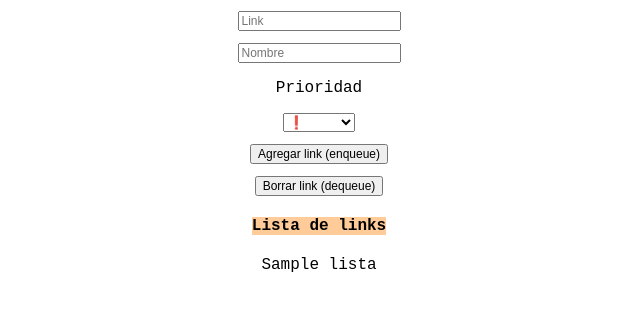
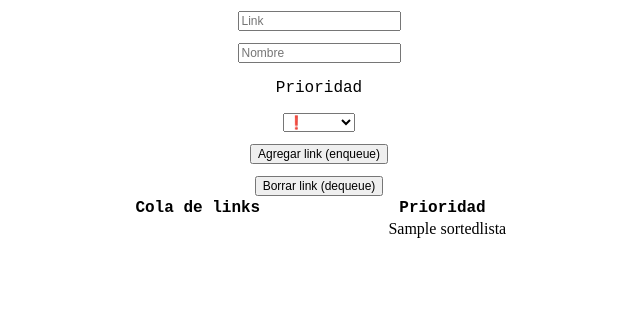
Before and after one commit to fatimaavila/linkQueueFlask, a Flask app: template templates/index.html in a window 1280 px wide. Shown: the part 136-447 px from the top of the page, without its empty margins (321-961 px from the left). Run offline with Flask 2, Linux system fonts and the light colour scheme; the template is opened without the code that fills it: most values are stand-ins (such as "Sample title", 1, 10 or a date in 2020).

Commit message:
Cambios de la UI, para ver ambas listas

```diff
--- a/templates/index.html
+++ b/templates/index.html
@@ -26,16 +26,29 @@
       	<input type="text" placeholder="Nombre" name="nombre"></input>
        <p style=" font-family:courier new,courier,monospace;">Prioridad</p>
         <select name="prioridad" id="prioridad">
-          <option value="1">❗️</option>
+          <option value="3">❗️</option>
           <option value="2">❗️❗️</option>
-          <option value="3">❗️❗️❗️</option>
+          <option value="1">❗️❗️❗️</option>
         </select>
 			<input type="submit" value="Agregar link (enqueue)"></input>
 		</form>
     <form action="/dequeue">
         <input type="submit" value="Borrar link (dequeue)"></input>
       </form>
-    <h4 style="text-align: center; font-family:courier new,courier,monospace;"><span style="background-color: #ffcc99;">Lista de links</span></h4>
-   <p style="text-align: center; font-family:courier new,courier,monospace;"> {{lista | safe}}</p>
+    <table align="center" border="0" cellpadding="1" cellspacing="1" style="width:500px;">
+	<thead>
+		<tr>
+			<th scope="col"><span style="font-family:courier new,courier,monospace;">Cola de links</span></th>
+			<th scope="col"><span style="font-family:courier new,courier,monospace;">Prioridad&nbsp;</span></th>
+		</tr>
+	</thead>
+	<tbody>
+		<tr>
+			<td style="text-align: center;font-family:courier new,courier,monospace;"{{lista | safe}}</td>
+			<td style="text-align: center;">{{sortedlista | safe}}</td>
+		</tr>
+	</tbody>
+</table>
+
 	</body>
 </html>
```
